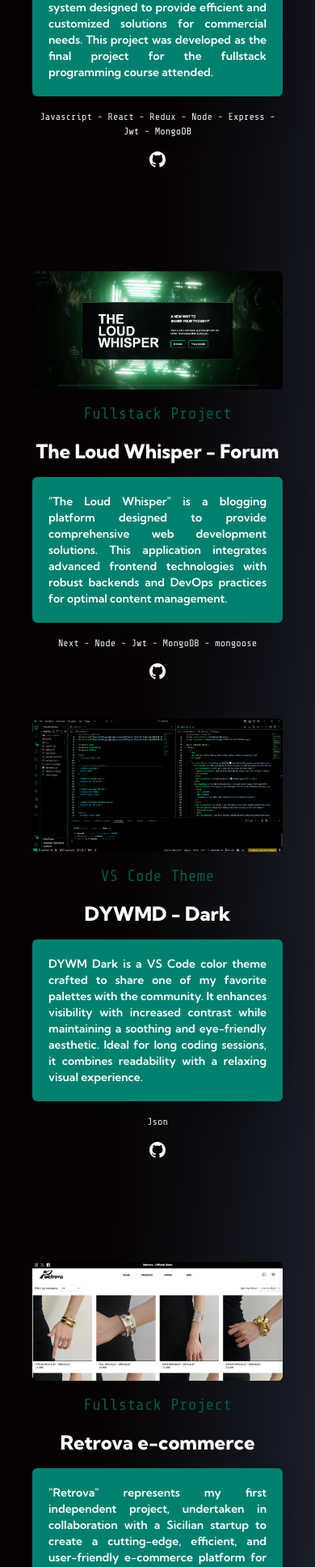
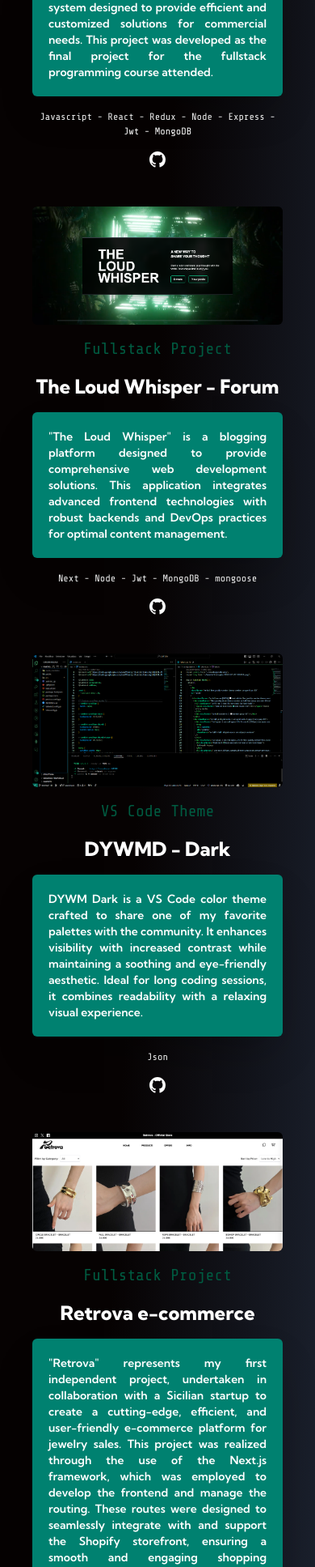
Before and after one commit to Jim2510/Fullstack-portfolio, a React (Vite) app: page / in a window 390 px wide. Shown: the part 3198-5133 px from the top of the page at 81% size. Built offline with nearby package versions, Linux system fonts and the light colour scheme.

Commit message:
dimension adjustment

```diff
--- a/src/components/Work.jsx
+++ b/src/components/Work.jsx
@@ -58,7 +58,7 @@
               </a>
             </div>
           </div>
-          <div className="w-full grid grid-cols-1 sm:grid-cols-6 gap-0 sm:gap-20 flex-row-reverse mt-20">
+          <div className="w-full grid grid-cols-1 sm:grid-cols-6 gap-0 sm:gap-20 flex-row-reverse sm:mt-20">
             <div className="sm:order-1 order-2 col-span-1 sm:col-span-2 h-fit flex justify-center flex-col items-center sm:items-start z-10 py-4 text-end gap-4">
               <h4 className="font-tech text-second-red text-xl sm:text-base">
                 Fullstack Project
@@ -140,7 +140,7 @@
               </a>
             </div>
           </div>
-          <div className="w-full grid grid-cols-1 sm:grid-cols-6 gap-0 sm:gap-20 flex-row-reverse mt-20">
+          <div className="w-full grid grid-cols-1 sm:grid-cols-6 gap-0 sm:gap-20 flex-row-reverse sm:mt-20">
             <div className="sm:order-1 order-2 col-span-1 sm:col-span-2 h-fit flex justify-center flex-col items-center sm:items-start z-10 py-4 text-end gap-4">
               <h4 className="font-tech text-second-red text-xl sm:text-base">
                 Fullstack Project
```
